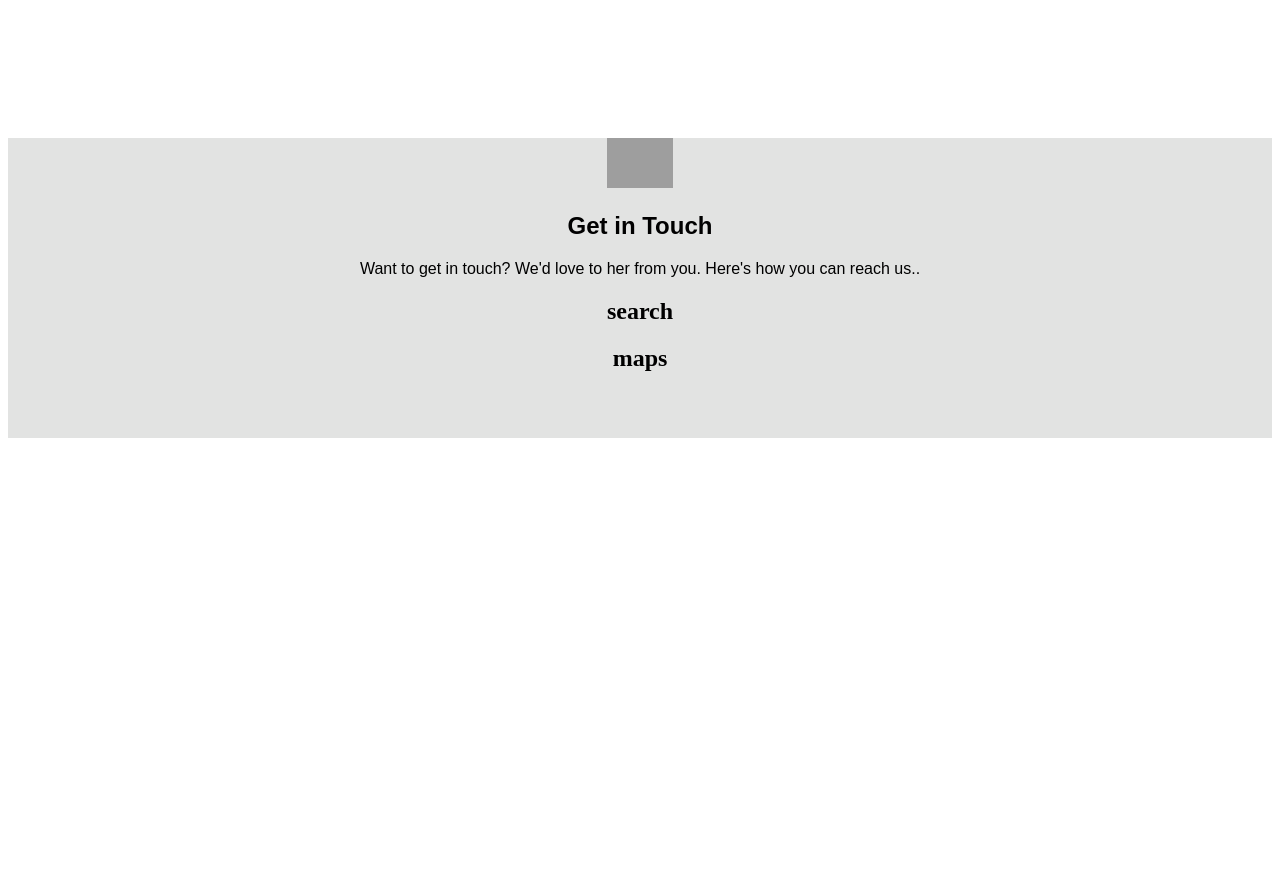
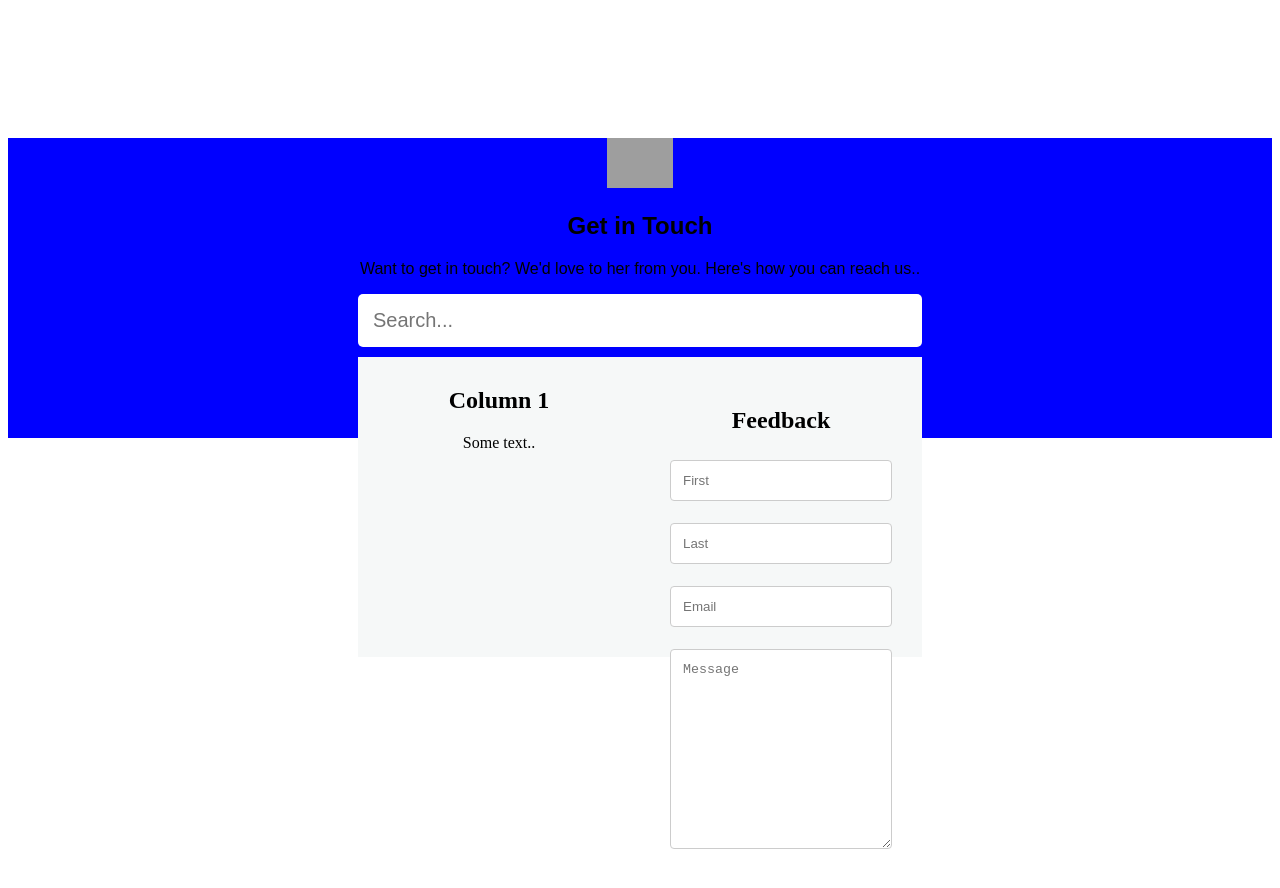
Before and after one commit to mohammedazez/booked-tool-vue-js, a Vue app: page / in a window 1280 px wide. Shown: the part 1420-2308 px from the top of the page. Before the commit the page ends 1866 px from the top, so only its background shows below. Built offline with nearby package versions, Linux system fonts and the light colour scheme; grey boxes are pictures that could not be loaded.

Commit message:
update progress touch

```diff
--- a/src/components/Touch.vue
+++ b/src/components/Touch.vue
@@ -1,16 +1,49 @@
 <template>
     <div>
         <section class="touch-area" id="touch">
+
+            <!-- Text -->
             <div>
                 <img class="touch-img" src="https://res.cloudinary.com/dulqd0xea/image/upload/v1609294371/Customer%202/002-insurance_l8ei8i.png"/>
                 <h1 class="text-touch-one">Get in Touch</h1>
                 <p class="text-touch-two">Want to get in touch? We'd love to her from you. Here's how you can reach us..</p>
             </div>
+
+            <!-- Search -->
             <div>
-                <h1>search</h1>
+                <div >
+                    <input class="input-touch-area" type="text" name="" placeholder="Search..." >
+                </div>
             </div>
+
+            <!-- Maps and contact -->
             <div>
-                <h1>maps</h1>
+                <!-- Row  -->
+                <div class="row-touch">
+
+                    <!-- Grid satu -->
+                    <div class="column-touch" style="background-color: #f6f8f8;">
+                        <h2>Column 1</h2>
+                        <p>Some text..</p>
+                    </div>
+                    <!-- End grid satu -->
+
+                    <!-- Grid dua -->
+                <div class="column-touch" style="background-color:#f6f8f8;">
+                    <div class="container-touch-form">
+                        <h1>Feedback</h1>
+                        <form>
+                            <input class="input-touch" type="text" id="fname" name="firstname" placeholder="First">
+                            <input class="input-touch" type="text" id="lname" name="lastname" placeholder="Last">
+                            <input class="input-touch" type="text" id="femail" name="email" placeholder="Email">
+                        <textarea class="textarea-touch" id="subject" name="subject" placeholder="Message" style="height:200px"></textarea>
+                        </form>
+                    </div>
+                </div>
+                <!-- End grid dua -->
+
+
+            </div>
             </div>
         </section>
     </div>
--- a/src/styles/Jumbotron.scss
+++ b/src/styles/Jumbotron.scss
@@ -11,7 +11,7 @@
   position: absolute;
   top: 50%;
   left: 8%;
-  background-color: blue; /* Green */
+  background-color: #428ecb; /* Green */
   border: none;
   color: white;
   padding: 15px 32px;
@@ -36,14 +36,13 @@
   position: absolute;
   max-width: 100%;
   width: 50%;
-  height: 90%;
-  margin-left: 670px;
+  height: 85%;
+  margin-left: 660px;
 }
 
 .row-jumbotron {
   display: flex;
   flex-direction: row;
-  max-width: 1005;
 }
 
 .column-jumbotron {
--- a/src/styles/Touch.css
+++ b/src/styles/Touch.css
@@ -6,11 +6,17 @@
   width: 100%;
   height: 300px;
   max-width: 100%;
+  padding-right: 350px;
+  padding-left: 350px;
 }
 
 .touch-area {
-  background-color: #e2e3e2;
+  background-color: blue;
   text-align: center;
+}
+
+.testing {
+  background-color: blue;
 }
 
 .touch-img {
@@ -26,4 +32,90 @@
 .text-touch-two {
   font-family: sans-serif;
 }
+
+.input-touch-area[type="text"] {
+  background-color: #ffffff;
+  width: 100%;
+  padding: 15px;
+  border-radius: 5px;
+  border: none;
+  font-size: 20px;
+  max-width: 100%;
+  margin-bottom: 10px;
+  font-family: sans-serif;
+}
+
+.row-touch {
+  display: -webkit-box;
+  display: -ms-flexbox;
+  display: flex;
+  -webkit-box-orient: horizontal;
+  -webkit-box-direction: normal;
+      -ms-flex-direction: row;
+          flex-direction: row;
+}
+
+.column-touch {
+  float: left;
+  width: 50%;
+  padding: 10px;
+  height: 300px;
+}
+
+.input-touch[type="text"],
+.textarea-touch {
+  width: 100%;
+  padding: 12px;
+  border: 1px solid #ccc;
+  border-radius: 4px;
+  -webkit-box-sizing: border-box;
+          box-sizing: border-box;
+  margin-top: 6px;
+  margin-bottom: 16px;
+  resize: vertical;
+}
+
+.input-touch[type="submit"] {
+  background-color: #4caf50;
+  color: white;
+  padding: 12px 20px;
+  border: none;
+  border-radius: 4px;
+  cursor: pointer;
+}
+
+.input-touch[type="submit"]:hover {
+  background-color: #45a049;
+}
+
+.container-touch-form {
+  border-radius: 5px;
+  padding: 20px;
+}
+
+@media (max-width: 700px) {
+  .row-touch {
+    -webkit-box-orient: vertical;
+    -webkit-box-direction: normal;
+        -ms-flex-direction: column;
+            flex-direction: column;
+  }
+  .column-touch {
+    float: left;
+    width: 100%;
+  }
+}
+
+@media (max-width: 1125px) {
+  .row-touch {
+    -webkit-box-orient: vertical;
+    -webkit-box-direction: normal;
+        -ms-flex-direction: column;
+            flex-direction: column;
+  }
+  .column-touch {
+    float: left;
+    width: 100%;
+  }
+}
 /*# sourceMappingURL=Touch.css.map */
--- a/src/styles/Touch.scss
+++ b/src/styles/Touch.scss
@@ -16,20 +16,21 @@ $ukuran-tiga: 0px;
 $font-satu: sans-serif;
 
 .touch-area {
-  // position: $position-one;
-  // display: $display-one;
-  // justify-content: space-around;
-  // align-items: center;
-  // flex-wrap: wrap;
   flex-direction: row;
   width: $seratus-persen;
   height: 300px;
   max-width: 100%;
+  padding-right: 350px;
+  padding-left: 350px;
 }
 
 .touch-area {
-  background-color: $color-three;
+  background-color: blue;
   text-align: center;
+}
+
+.testing {
+  background-color: blue;
 }
 
 .touch-img {
@@ -46,5 +47,78 @@ $font-satu: sans-serif;
   font-family: $font-satu;
 }
 
+.input-touch-area[type="text"] {
+  background-color: #ffffff;
+  width: 100%;
+  padding: 15px;
+  border-radius: 5px;
+  border: none;
+  font-size: 20px;
+  max-width: 100%;
+  margin-bottom: 10px;
+  font-family: sans-serif;
+}
+
+.row-touch {
+  display: flex;
+  flex-direction: row;
+}
+
+.column-touch {
+  float: left;
+  width: 50%;
+  padding: 10px;
+  height: 300px;
+}
+
+.input-touch[type="text"],
+.textarea-touch {
+  width: 100%;
+  padding: 12px;
+  border: 1px solid #ccc;
+  border-radius: 4px;
+  box-sizing: border-box;
+  margin-top: 6px;
+  margin-bottom: 16px;
+  resize: vertical;
+}
+
+.input-touch[type="submit"] {
+  background-color: #4caf50;
+  color: white;
+  padding: 12px 20px;
+  border: none;
+  border-radius: 4px;
+  cursor: pointer;
+}
+
+.input-touch[type="submit"]:hover {
+  background-color: #45a049;
+}
+
+.container-touch-form {
+  border-radius: 5px;
+  padding: 20px;
+}
+
 @media (max-width: 700px) {
+  .row-touch {
+    flex-direction: column;
+  }
+
+  .column-touch {
+    float: left;
+    width: 100%;
+  }
 }
+
+@media (max-width: 1125px) {
+  .row-touch {
+    flex-direction: column;
+  }
+
+  .column-touch {
+    float: left;
+    width: 100%;
+  }
+}
```
Also changed, not shown: src/styles/Jumbotron.css (+3 -4 lines), 2 other files (tests, documents, lock files or other folders).
